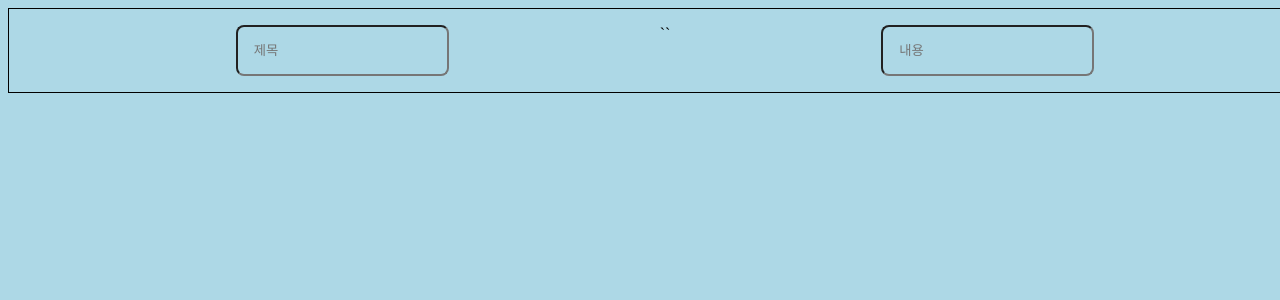
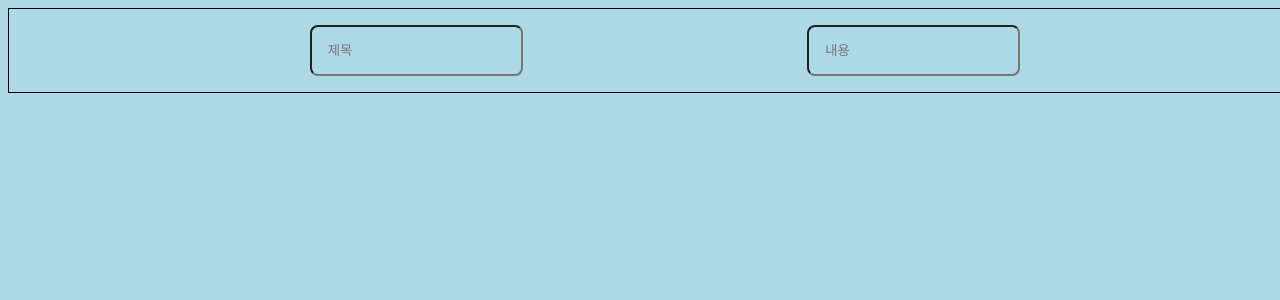
Before and after one commit to DecidedCard/blog, a Next.js app: page / in a window 1280 px wide. Shown: the top 300 px of the page. Built offline with nearby package versions, Linux system fonts and the light colour scheme.

Commit message:
[Feat] - react-hook-form 적용

```diff
--- a/src/app/page.tsx
+++ b/src/app/page.tsx
@@ -1,11 +1,23 @@
+"use client";
+
+import { useForm } from "react-hook-form";
+
 import styles from "@/styles/page.module.scss";
 
+interface WritingForm {
+  title: string;
+  content: string;
+}
+
 export default function Home() {
+  const { register, watch } = useForm<WritingForm>();
+
+  console.log(watch());
+
   return (
     <div className={styles.test}>
-      <input type="text" placeholder="제목" />
-      ``
-      <input type="text" placeholder="내용" />
+      <input type="text" placeholder="제목" {...register("title")} />
+      <input type="text" placeholder="내용" {...register("content")} />
     </div>
   );
 }
```
